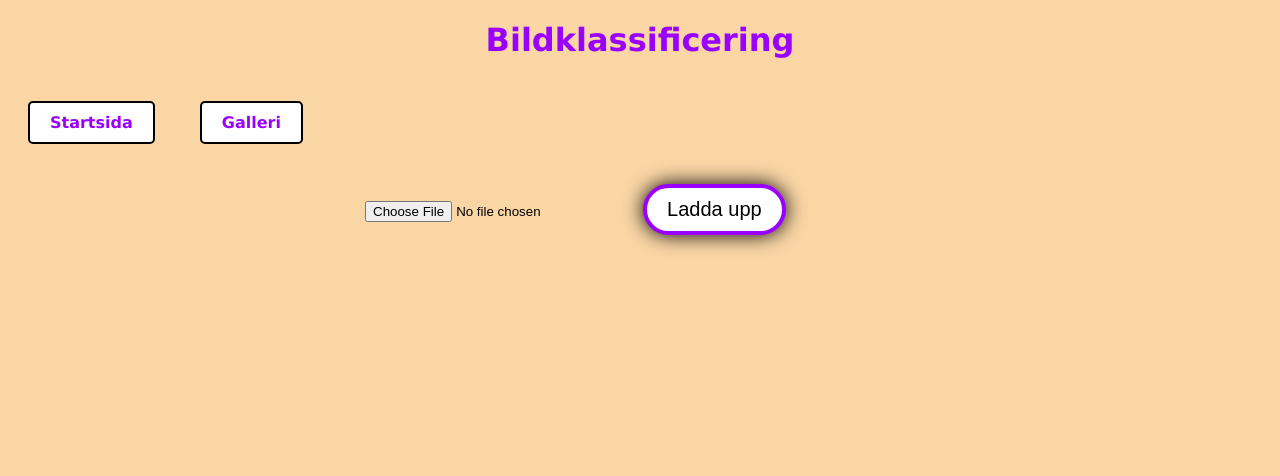
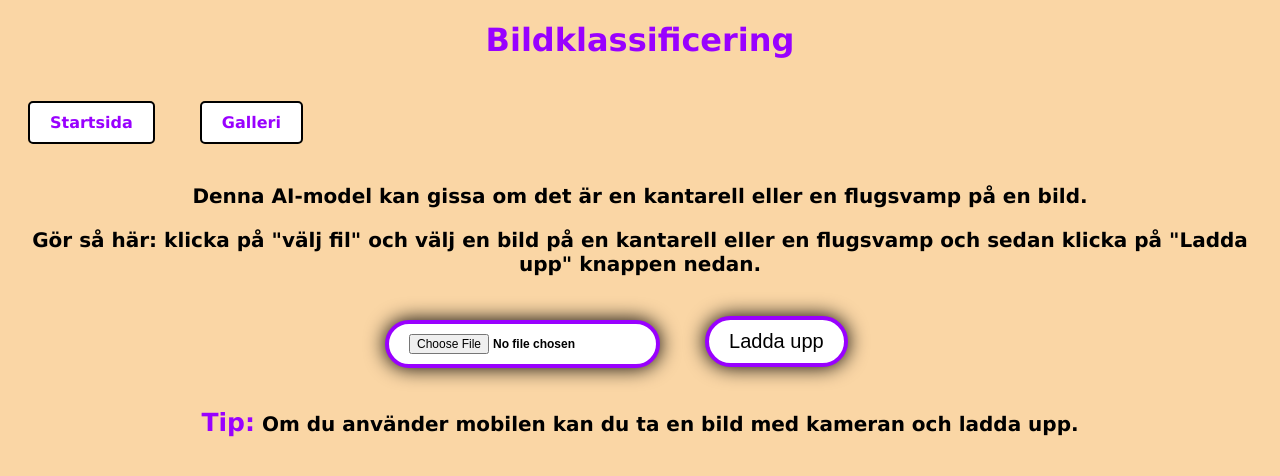
Before and after one commit to Code-666/svamp_agil_grupp, a Flask app: page /ai in a window 1280 px wide. Shown: the top 476 px of the page. Run offline with Flask 3, Linux system fonts and the light colour scheme.

Commit message:
update styling

```diff
--- a/app.py
+++ b/app.py
@@ -11,19 +11,16 @@ import numpy as np
 import PIL
 from tensorflow.keras.models import load_model
 
-
 # our main page
 @app.route("/")
 @app.route("/mainpage")
 def mainpage():
     return render_template("index.html")
 
-
 @app.route("/galleri")
 def galleri():
     mushrooms = MushroomFilter.query.all()
     return render_template("galleri.html", mushrooms=mushrooms)
-
 
 @app.route("/dagens_svamp")
 def dagens_svamp():
--- a/static/css/min_svamp_css.css
+++ b/static/css/min_svamp_css.css
@@ -121,3 +121,28 @@ h1 {
     background-color: #9900FF; /* Bakgrundsfärg för länken vid hovring */
     color: #ffffff; /* Färg för text vid hovring */
 }
+
+/* För bild-input på AI-sidan */
+#input_img {
+    background-color: white; /* Ställer bakgrundsfärgen till vit */
+    border: 4px #9900FF solid; /* Skapar en svart solid ram med 4 pixlars tjocklek */
+    padding: 10px 20px; /* Lägger till 10 pixlars utfyllnad på toppen och botten och 20 pixlars utfyllnad*/
+    border-radius: 100px; /* Skapar en rundad hörnradie på 100 pixlar */
+    cursor: pointer; /* Ändrar markörens utseende till en pekande hand när den svävar över */
+    font-size: 12px; /* Ställer textstorleken till 20 pixlar */
+    margin: 20px; /* Lägger till 20 pixlars marginal */
+    box-shadow: 0px 0px 20px #000000; /* Lägger till en skugga med färgen #9900FF och en bredd på 20 pixlar */
+    font-weight: bold;
+}
+
+/* Infon på AI-sidan */
+.AI-info {
+    text-align: center; /* Centrerar texten inom <p>-elementen */
+    font-weight: bold;
+    font-size: 20px;
+}
+/* Byt färg på ordet "Tip" i infon på AI-sidan */
+.AI-info b {
+    color: #9900FF;
+    font-size: 25px;
+}
--- a/static/css/styles.css
+++ b/static/css/styles.css
@@ -10,7 +10,7 @@ body {
 }
 
 .identifera-svamp {
-    color: #228b22; /* Standard textfärg (röd) */
+    color: #5D8450; /* Standard textfärg (röd) */
     display: block; /* Göra elementen block så att de är under varandra */
     margin: 10px 0; /* Mellanrum mellan elementen */
     text-decoration: none; /* Ta bort linjerna under texten */
@@ -60,7 +60,7 @@ footer {
 }
 
 a {
-    color: #228b22; /* Färg för textlänkar */
+    color: #5D8450; /* Färg för textlänkar */
     text-decoration: none; /* Ta bort understrykning från textlänkar */
     padding: 10px 20px; /* Lägg till utfyllnad för knappform */
     background-color: white; /* Bakgrundsfärg för knapp */
@@ -76,6 +76,6 @@ a {
 }
 
 a:hover {
-    background-color: #228b22; /* Bakgrundsfärg för länken vid hovring */
+    background-color: #5D8450; /* Bakgrundsfärg för länken vid hovring */
     color: #ffffff; /* Färg för text vid hovring */
 }
--- a/templates/ai.html
+++ b/templates/ai.html
@@ -15,14 +15,23 @@
     <a href="/mainpage" class="identifera-svamp">Startsida</a>
     <a href="/galleri" class="identifera-svamp">Galleri</a>
 
+    <div class="AI-info">
+        <p>Denna AI-model kan gissa om det är en kantarell eller en flugsvamp på en bild.</p>
+        <p>Gör så här: klicka på "välj fil" och välj en bild på en kantarell eller en flugsvamp och sedan klicka på "Ladda upp" knappen nedan.</p>
+    </div>
+
     <form action="/upload" method="POST" enctype="multipart/form-data">
-        <input type="file" name="file" accept="image/*" />
+        <input type="file" id="input_img" name="file" accept="image/*" />
         <input type="submit" value="Ladda upp" />
     </form>
 
     <div>
         <h3 id="prediction"></h3>
         <img src="" id="uploaded-image" style="display: none; max-width: 300px;">
+    </div>
+
+    <div class="AI-info">
+        <p><b>Tip:</b> Om du använder mobilen kan du ta en bild med kameran och ladda upp.</p>
     </div>
 
     <script>
```
Also changed, not shown: static/css/ai.css (line endings or trailing spaces).
